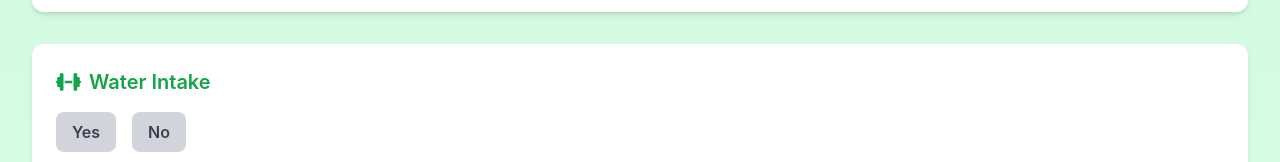
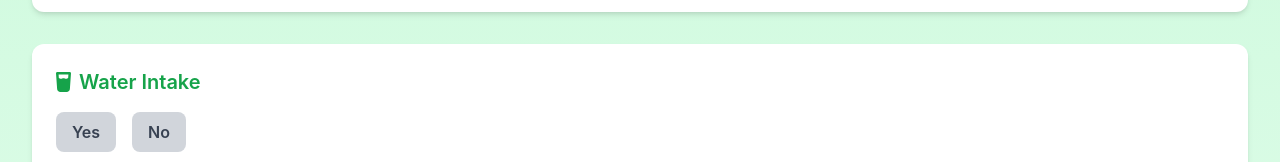
Before and after one commit to HimanshuAs/diet-application-frontend, a React (Create React App) app: page /querystatus in a window 1280 px wide. Shown: the part 784-946 px from the top of the page. Built offline with nearby package versions, Linux system fonts and the light colour scheme.

Commit message:
added water logo

```diff
--- a/src/QueryStatus.js
+++ b/src/QueryStatus.js
@@ -1,6 +1,6 @@
 import React, { useState } from 'react';
 import { FontAwesomeIcon } from '@fortawesome/react-fontawesome';
-import { faUtensils, faDumbbell} from '@fortawesome/free-solid-svg-icons';
+import { faUtensils, faDumbbell, faGlassWater} from '@fortawesome/free-solid-svg-icons';
 import { useNavigate } from "react-router-dom";
 
 const QueryStatus = () => {
@@ -230,7 +230,7 @@ const QueryStatus = () => {
 
               <div className="p-6 bg-white shadow-md rounded-xl hover:shadow-lg">
                 <h3 className="flex items-center text-xl font-semibold text-green-600">
-                  <FontAwesomeIcon icon={faDumbbell} className="mr-2" />
+                  <FontAwesomeIcon icon={faGlassWater} className="mr-2" />
                   Water Intake
                 </h3>
                 <div className="flex mt-4 space-x-4">
```
